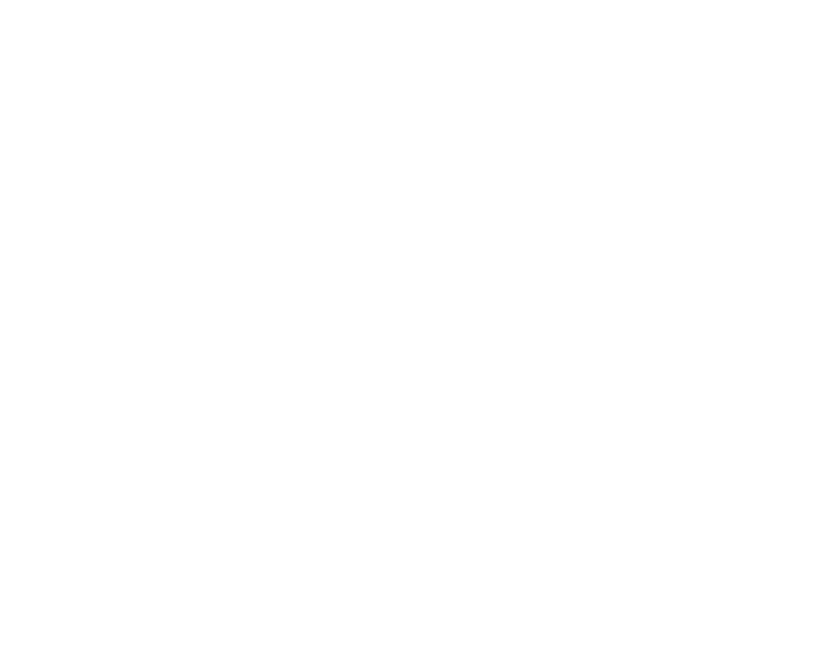
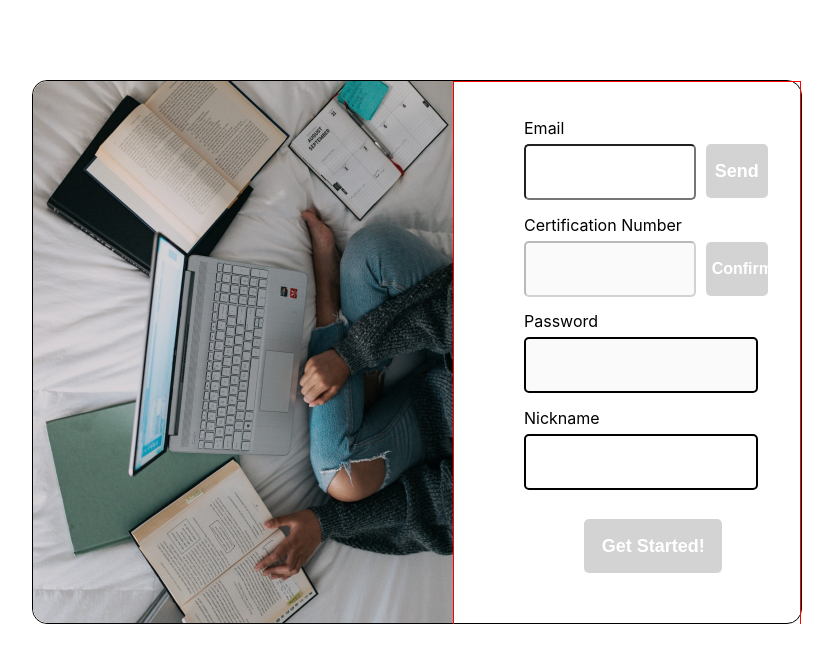
Before and after one commit to InQ-InQ-InQ-InQ-InQ/LearnEase_FE, a React (Create React App) app in the folder frontend/: page /signup in a window 1280 px wide. Before the commit this address had no page. Shown: the top 662 px of the page, without its empty margins (223-1056 px from the left). Built offline with nearby package versions, Linux system fonts and the light colour scheme.

Commit message:
feat, fix: 회원가입 기능추가 및 UI수정

```diff
--- a/frontend/src/App.jsx
+++ b/frontend/src/App.jsx
@@ -9,8 +9,8 @@
   return (
     <Router>
       <Routes>
-        <Route exact path="/login" element={<Login />} />
-        <Route exact path="/" element={<SignUp />} />
+        <Route exact path="/" element={<Login />} />
+        <Route exact path="/signup" element={<SignUp />} />
       </Routes>
     </Router>
   );
--- a/frontend/src/page/SignUp.jsx
+++ b/frontend/src/page/SignUp.jsx
@@ -1,87 +1,284 @@
-import React from 'react';
+import React, { useState, useEffect } from 'react';
+import { useNavigate } from 'react-router-dom';
 import styles from '../style/SignUp.module.css';
 import sample from '../img/sample.png';
 
 function SignUp() {
+  const navigate = useNavigate();
+  const [email, setEmail] = useState('');
+  const [EmailValid, setEmailValid] = useState(false);
+  const [certificationNumber, setCertificationNumber] = useState('');
+  const [CertificationSent, setCertificationSent] = useState(false);
+  const [password, setPassword] = useState('');
+  const [passwordValid, setPasswordValid] = useState(false);
+  const [nickname, setNickname] = useState('');
+  const [nicknameValid, setNicknameValid] = useState(false);
+  const [startButton, setStartButton] = useState(false);
+
+  // 타이머
+  const [timer, setTimer] = useState(300);
+  const [TimerVisible, setTimerVisible] = useState(false);
+
+  // 테두리 색상
+  const [emailBorderColor, setEmailBorderColor] = useState('');
+  const [certNumBorderColor, setCertNumBorderColor] = useState('');
+  const [pwBorderColor, setPWBorderColor] = useState('');
+  const [nicknameBorderColor, setNicknameBorderColor] = useState('');
+
+  // 정규식 - 비밀번호 8-20자리, 영문자, 숫자, 특수 문자 최소 1개씩 포함
+  const pwRegex = /^(?=.*[A-Za-z])(?=.*\d)[A-Za-z\d!@#$%^&*()-_+=<>?]{8,20}$/;
+
+  // 닉네임 유효성 검사 - 한글, 영문, 특수문자 포함, 2~6글자
+  const nicknameRegex = /^[\w\Wㄱ-ㅎㅏ-ㅣ가-힣]{2,6}$/;
+
+  // 이메일 입력 후 상태 업데이트
+  const emailChange = (event) => {
+    const inputEmail = event.target.value;
+    setEmail(inputEmail);
+    setEmailValid(/^\S+@\S+\.\S+$/.test(inputEmail));
+  };
+
+  // 이메일 중복 확인 (실제로는 백엔드와 통신)
+  const emailDuplicateCheck = () => {
+    // 이메일이 비어있는지 확인
+    if (email.trim() === '') {
+      alert('이메일을 입력해주세요.');
+      setEmailBorderColor('red');
+      return;
+    }
+
+    // 이메일이 올바른 형식인지 검사
+    const isEmailValid = /^\S+@\S+\.\S+$/.test(email);
+    setEmailValid(isEmailValid);
+
+    // 이메일 형식이 올바르지 않으면 경고 표시
+    if (!isEmailValid) {
+      alert('올바른 이메일 형식을 입력해주세요.');
+      setEmailBorderColor('red');
+      return;
+    }
+
+    // 예제 이메일, 실제론 백엔드 통신으로 중복 검사 필요
+    const emailDuplicate = email === 'example@example.com';
+    if (!emailDuplicate) {
+      setEmailBorderColor('limegreen');
+      alert('인증번호가 전송되었습니다.');
+      setCertificationSent(true);
+      setTimerVisible(true);
+      setTimer(300);
+    } else {
+      alert('이미 가입된 이메일입니다.');
+      setEmailValid(false);
+      setEmailBorderColor('red');
+    }
+  };
+
+  // 인증번호 확인
+  const checkCertificationNumber = () => {
+    if (certificationNumber === '123456') {
+      alert('인증번호가 확인되었습니다.');
+      setTimerVisible(false);
+      setCertNumBorderColor('limegreen');
+      setCertificationSent(true);
+    } else {
+      alert('잘못된 인증번호입니다.');
+      setCertNumBorderColor('red');
+    }
+  };
+
+  // 타이머 갱신
+  useEffect(() => {
+    let interval;
+    if (CertificationSent && TimerVisible) {
+      interval = setInterval(() => {
+        setTimer((prevTimer) => (prevTimer > 0 ? prevTimer - 1 : 300));
+      }, 1000);
+    }
+
+    if (!TimerVisible) {
+      clearInterval(interval);
+      setTimer(300);
+    }
+
+    return () => clearInterval(interval);
+  }, [CertificationSent, TimerVisible]);
+
+  // 비밀번호 입력 후 상태 업데이트
+  const passwordChange = (event) => {
+    const newPassword = event.target.value;
+    setPassword(newPassword);
+
+    // 비밀번호 입력란이 비었을 때
+    let newPWBorderColor = '';
+    if (newPassword !== '') {
+      const isValid = pwRegex.test(newPassword);
+      setPasswordValid(isValid);
+      newPWBorderColor = isValid ? 'limegreen' : 'red';
+    }
+    setPWBorderColor(newPWBorderColor);
+  };
+
+  // 닉네임 입력 후 상태 업데이트
+  const nicknameChange = (event) => {
+    const newNickname = event.target.value;
+    setNickname(newNickname);
+
+    // 닉네임 입력란이 비었을 때
+    let newNicknameBorderColor = '';
+    if (newNickname !== '') {
+      const isValid = nicknameRegex.test(newNickname);
+      setNicknameValid(isValid);
+      newNicknameBorderColor = isValid ? 'limegreen' : 'red';
+    }
+    setNicknameBorderColor(newNicknameBorderColor);
+  };
+  /*
+    // 닉네임 중복 확인 (실제로는 백엔드와 통신)
+    const nicknameDuplicateCheck = () => {
+      // 닉네임 중복 여부 체크 필요
+      const nicknameExam = nickname === '홍길동';
+      if (!nicknameExam) {
+        setEmailBorderColor('limegreen');
+        setNicknameValid(true); // 중복되지 않을 경우 유효한 닉네임
+      } else {
+        setNicknameValid(false); // 중복될 경우
+        setEmailBorderColor('red');
+      }
+    };
+  */
+
+  // Get Started! 버튼
+  const startButtonClick = () => {
+    if (CertificationSent) {
+      alert('회원가입이 완료되었습니다.');
+      // 회원가입 완료 후 할 동작
+      navigate('/');
+    } else {
+      alert('인증이 완료되지 않았습니다.');
+    }
+  };
+
+  useEffect(() => {
+    // eslint-disable-next-line
+    const isValid =
+      EmailValid && CertificationSent && passwordValid && nicknameValid;
+    setStartButton(isValid);
+    /* 유효성 테스트용
+    console.log('EmailValid:', EmailValid);
+    console.log('CertificationSent:', CertificationSent);
+    console.log('passwordValid:', passwordValid);
+    console.log('nicknameValid:', nicknameValid);
+    console.log('isValid:', isValid);
+    setStartButton(isValid);
+    */
+  }, [EmailValid, CertificationSent, passwordValid, nicknameValid]);
+
   return (
     <div className={styles.viewport}>
       <div className={styles.box}>
         <img src={sample} alt="" />
         <div className={styles.contents}>
+          {/* Email */}
           <div className={styles.wrap}>
             <p>Email</p>
             <div>
-              <input type="email" className={styles.input} />
-              <button type="button" className={styles.button}>
-                Send Email
+              <input
+                type="email"
+                className={styles.input}
+                value={email}
+                onChange={emailChange}
+                style={{ borderColor: emailBorderColor }}
+              />
+              <button
+                type="button"
+                className={styles.emailbutton}
+                onClick={emailDuplicateCheck}
+              >
+                Send
               </button>
             </div>
           </div>
+
+          {/* Certification Number */}
           <div className={styles.wrap}>
-            <p>Certification Number</p>
-            <div>
-              <input type="number" className={styles.input} />
-              <button type="button" className={styles.button}>
-                Confirm
-              </button>
+            <div className={styles.certification}>
+              <p>Certification Number</p>
+              {TimerVisible && (
+                <div className={styles.timer}>
+                  {/* eslint-disable-next-line react/jsx-one-expression-per-line */}
+                  {Math.floor(timer / 60)}:
+                  {timer % 60 < 10 ? `0${timer % 60}` : timer % 60}
+                </div>
+              )}
             </div>
+            <input
+              type="number"
+              className={styles.input}
+              value={certificationNumber}
+              onChange={(e) => setCertificationNumber(e.target.value)}
+              disabled={!EmailValid || !CertificationSent}
+              style={{ borderColor: certNumBorderColor }}
+            />
+            <button
+              type="button"
+              className={styles.button}
+              onClick={checkCertificationNumber}
+              disabled={!CertificationSent}
+            >
+              Confirm
+            </button>
           </div>
+
+          {/* Password */}
           <div className={styles.wrap}>
-            <p>Password</p>
-            <input type="password" className={styles.input2} />
+            <p style={{ marginTop: '30px' }}>Password</p>
+            <input
+              type="password"
+              className={`${styles.input2} ${
+                !passwordValid && password !== '' ? styles.invalid : ''
+              }`}
+              value={password}
+              onChange={passwordChange}
+              style={{ borderColor: pwBorderColor }}
+              disabled={!CertificationSent}
+            />
+            {!passwordValid && password !== '' && (
+              <div className={styles.invalidMessage}>
+                비밀번호는 공백 없이 8-20자의 영문, 숫자 및 특수 문자를 최소
+                하나씩 포함해야합니다.
+              </div>
+            )}
           </div>
+
+          {/* Nickname */}
           <div className={styles.wrap}>
             <p>Nickname</p>
-            <input type="text" className={styles.input2} />
+            <input
+              type="text"
+              className={`${styles.input2} ${
+                !nicknameValid && nickname !== '' ? styles.invalid : ''
+              }`}
+              value={nickname}
+              onChange={nicknameChange}
+              style={{ borderColor: nicknameBorderColor }}
+            />
           </div>
 
-          <button type="button" className={styles.startBtn}>
+          {/* Start */}
+          <button
+            type="button"
+            className={`${styles.startBtn} ${
+              startButton ? '' : styles.disabled
+            }`}
+            onClick={startButtonClick}
+            disabled={!startButton}
+          >
             Get Started!
           </button>
         </div>
       </div>
     </div>
-    /* <div className="h-[832px] w-[1280px] overflow-hidden bg-white text-left text-xs text-white">
-      <div className="rounded-8xs bg-darkgray absolute left-[calc(50%_-_420px)]
-      top-[calc(50%_-_271px)] h-[576px] w-[886px] [filter:blur(50px)]" />
-      <div className="rounded-mini bg-whitesmoke-200 absolute left-[calc(50%_-_420px)]
-      top-[calc(50%_-_271px)] h-[542px] w-[840px]" />
-      <div className="text-3xs text-tomato absolute left-[900px] top-[269px] leading-[24px]">
-        3분 55초
-      </div>
-      <img src={sample} alt="" />
-
-      <div className="rounded-8xs bg-gainsboro absolute left-[762px]
-      top-[553px] h-[51px] w-[187px]" />
-      <b className="absolute left-[793px] top-[567px] text-xl">Get Started!</b>
-      <div className="rounded-8xs bg-gainsboro absolute left-[949px]
-      top-[209px] h-[49px] w-[74px]" />
-      <b className="absolute left-[968px] top-[218px] text-center">
-        <p className="m-0">Send</p>
-        <p className="m-0">Email</p>
-      </b>
-      <div className="rounded-8xs bg-gainsboro absolute left-[949px]
-      top-[293px] h-[49px] w-[74px]" />
-      <b className="absolute left-[961px] top-[310px] text-center">Confirm</b>
-      <div className="absolute left-[694px] top-[362px] text-black">
-        Password
-      </div>
-      <div className="rounded-8xs absolute left-[694px] top-[209px]
-      box-border h-[49px] w-[244px] border-[1px] border-solid border-black" />
-      <div className="rounded-8xs absolute left-[694px] top-[384px]
-       box-border h-[49px] w-[312px] border-[1px] border-solid border-black" />
-      <div className="absolute left-[694px] top-[453px] text-black">
-        Nickname
-      </div>
-      <div className="rounded-8xs absolute left-[694px] top-[475px]
-      box-border h-[49px] w-[312px] border-[1px] border-solid border-black" />
-      <div className="rounded-8xs absolute left-[694px] top-[293px]
-      box-border h-[49px] w-[244px] border-[1px] border-solid border-black" />
-      <div className="absolute left-[694px] top-[188px] text-black">Email</div>
-      <div className="absolute left-[694px] top-[273px] text-black">
-        Certification Number
-      </div>
-    </div> */
   );
 }
+
 export default SignUp;
--- a/frontend/src/style/SignUp.module.css
+++ b/frontend/src/style/SignUp.module.css
@@ -6,6 +6,7 @@
   flex-direction: column;
   overflow: hidden;
 }
+
 .box {
   width: 60%;
   height: 542px;
@@ -16,6 +17,7 @@
   display: flex;
   flex-direction: row;
 }
+
 .contents {
   width: 50%;
   height: 100%;
@@ -26,6 +28,7 @@
   justify-content: center;
   align-items: center;
 }
+
 .wrap {
   justify-content: center;
   align-items: center;
@@ -33,6 +36,7 @@
   width: 90%;
   margin-left: 70px;
 }
+
 .input {
   height: 50px;
   border-radius: 5px;
@@ -40,6 +44,7 @@
   margin-top: -10px;
   padding-left: 10px;
 }
+
 .input2 {
   height: 50px;
   border: 2px solid black;
@@ -48,6 +53,20 @@
   margin-top: -10px;
   padding-left: 10px;
 }
+
+.emailbutton {
+  height: 54px;
+  width: 20%;
+  background-color: lightgray;
+  color: white;
+  font-weight: 600;
+  font-size: large;
+  border-radius: 5px;
+  border: none;
+  margin-left: 10px;
+  margin-top: -10px;
+}
+
 .button {
   height: 54px;
   line-height: 50px;
@@ -61,6 +80,7 @@
   margin-left: 10px;
   margin-top: -10px;
 }
+
 .startBtn {
   height: 54px;
   width: 40%;
@@ -73,3 +93,27 @@
   margin-left: 130px;
   margin-top: 30px;
 }
+
+.certification {
+  display: flex;
+  justify-content: left;
+  align-items: center;
+}
+
+.timer {
+  font-size: 14px;
+  text-align: right;
+  margin-left: 40px;
+  position: relative;
+  color: red;
+}
+
+.invalid {
+  border: 2px solid red;
+}
+
+.invalidMessage {
+  color: red;
+  font-size: 14px;
+  margin-top: 5px;
+}
```
